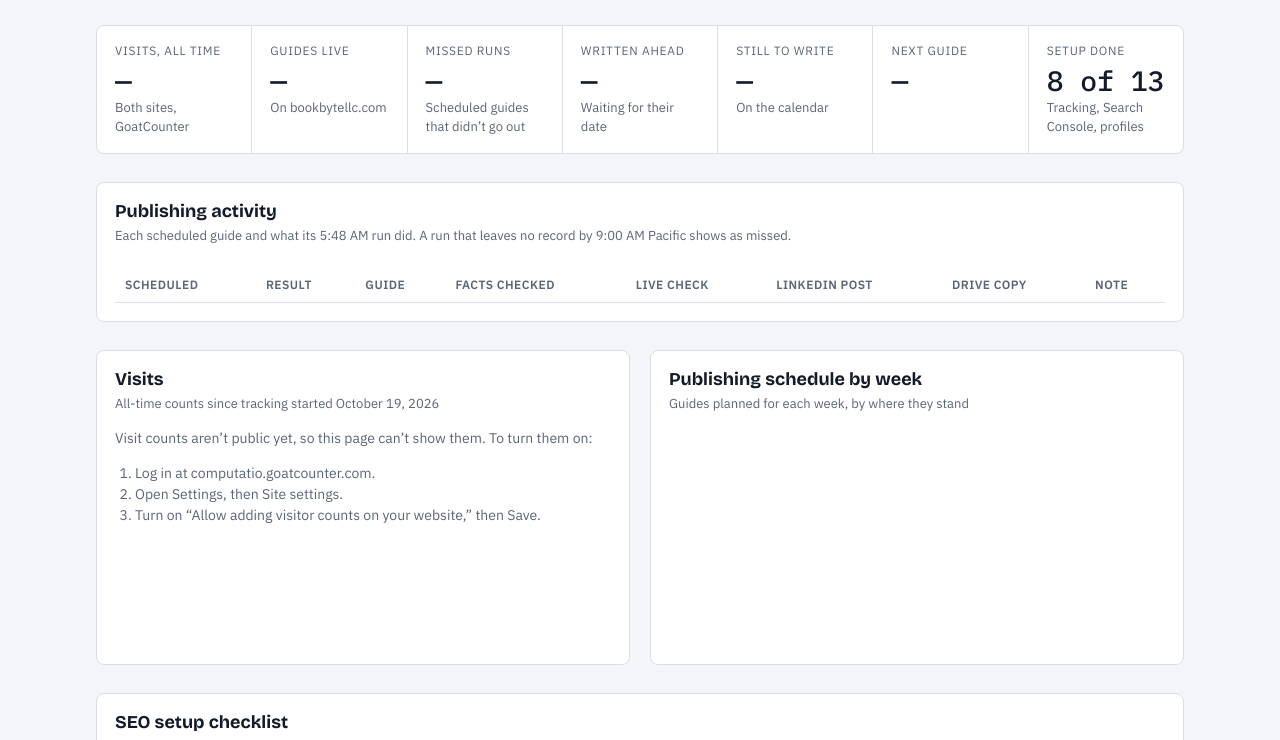
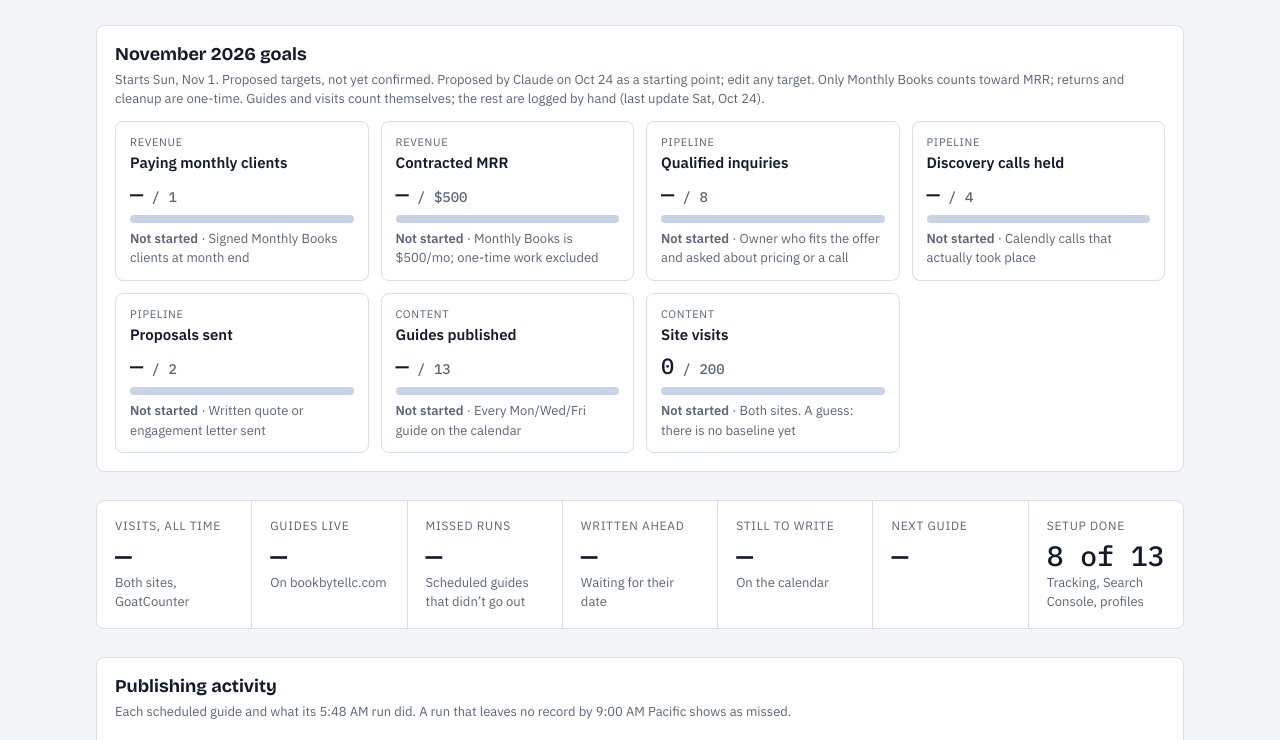
Before and after one commit to rogenie/rogeniecordero.com, a plain HTML site: page computatio/index.html in a window 1280 px wide. Shown: the part 89-829 px from the top of the page. Drawn offline with nearby package versions, Linux system fonts and the light colour scheme; no server answers.

Commit message:
Add monthly goals panel and rename to Computatio 88 Million Dashboard
Co-Authored-By: Claude Opus 5.5 <noreply@anthropic.com>
Claude-Session: https://claude.ai/code/session_0152CAMzdCcfeY6ueSCcMRfU

```diff
--- /dev/null
+++ b/computatio/goals.json
@@ -0,0 +1,19 @@
+{
+ "updated": "2026-10-24",
+ "months": [
+  {
+   "month": "2026-11",
+   "status": "proposed",
+   "note": "Proposed by Claude on Oct 24 as a starting point; edit any target. Only Monthly Books counts toward MRR; returns and cleanup are one-time.",
+   "goals": [
+    {"key": "clients", "label": "Paying monthly clients", "group": "Revenue", "target": 1, "actual": null, "unit": "count", "source": "manual", "note": "Signed Monthly Books clients at month end"},
+    {"key": "mrr", "label": "Contracted MRR", "group": "Revenue", "target": 500, "actual": null, "unit": "usd", "source": "manual", "note": "Monthly Books is $500/mo; one-time work excluded"},
+    {"key": "inquiries", "label": "Qualified inquiries", "group": "Pipeline", "target": 8, "actual": null, "unit": "count", "source": "manual", "note": "Owner who fits the offer and asked about pricing or a call"},
+    {"key": "calls", "label": "Discovery calls held", "group": "Pipeline", "target": 4, "actual": null, "unit": "count", "source": "manual", "note": "Calendly calls that actually took place"},
+    {"key": "proposals", "label": "Proposals sent", "group": "Pipeline", "target": 2, "actual": null, "unit": "count", "source": "manual", "note": "Written quote or engagement letter sent"},
+    {"key": "guides", "label": "Guides published", "group": "Content", "target": 13, "actual": null, "unit": "count", "source": "status", "note": "Every Mon/Wed/Fri guide on the calendar"},
+    {"key": "visits", "label": "Site visits", "group": "Content", "target": 200, "actual": null, "unit": "count", "source": "goatcounter", "note": "Both sites. A guess: there is no baseline yet"}
+   ]
+  }
+ ]
+}
--- a/computatio/index.html
+++ b/computatio/index.html
@@ -4,7 +4,7 @@
 <meta charset="utf-8">
 <meta name="viewport" content="width=device-width,initial-scale=1">
 <meta name="robots" content="noindex">
-<title>Computatio SEO Scorecard</title>
+<title>Computatio 88 Million Dashboard</title>
 <link rel="stylesheet" href="https://fonts.googleapis.com/css2?family=Bricolage+Grotesque:opsz,wght@12..96,500;12..96,700&family=IBM+Plex+Sans:wght@400;500;600&family=IBM+Plex+Mono:wght@400;500&display=swap">
 <style>
 /* Layout: one column. Headline totals, then visits and the weekly schedule side by side, then the setup checklist and the guide calendar. Same tokens as /9nthdimension. */
@@ -74,6 +74,21 @@ td.num{font-family:var(--mono);font-variant-numeric:tabular-nums;white-space:now
 .vrow{display:grid;grid-template-columns:minmax(0,1fr) 3.5rem;gap:10px;align-items:center;font-size:14px}
 .vrow .bar{height:8px;border-radius:4px;background:var(--accent);margin-top:4px;min-width:2px}
 .vrow .t{overflow:hidden;text-overflow:ellipsis;white-space:nowrap}
+.ghead{display:flex;flex-wrap:wrap;gap:8px 16px;align-items:center;justify-content:space-between}
+.ghead select{font:14px var(--body);color:var(--fg);background:var(--surface);border:1px solid var(--line);border-radius:6px;padding:4px 8px}
+.goals{display:grid;grid-template-columns:repeat(auto-fit,minmax(min(100%,230px),1fr));gap:12px;margin-top:4px}
+.goal{border:1px solid var(--line);border-radius:8px;padding:12px 14px;min-width:0}
+.goal .grp{font-size:11px;letter-spacing:.06em;text-transform:uppercase;color:var(--muted)}
+.goal .gl{font-weight:600;margin-top:2px}
+.goal .gv{font:500 22px/1.2 var(--mono);font-variant-numeric:tabular-nums;margin-top:6px}
+.goal .gv span{font-size:14px;color:var(--muted)}
+.goal .track{position:relative;height:8px;border-radius:4px;background:var(--soft);margin:8px 0 6px;overflow:hidden}
+.goal .fill{height:100%;border-radius:4px;background:var(--accent)}
+.goal.met .fill{background:var(--up)}
+.goal .pace{position:absolute;top:-2px;bottom:-2px;width:2px;background:var(--fg);opacity:.55}
+.goal .gs{font-size:13px;color:var(--muted)}
+.goal .gs b{font-weight:600}
+.g-met{color:var(--up)} .g-behind{color:var(--warn)} .g-nolog{color:var(--muted)}
 @media (max-width:640px){.hide-narrow{display:none}}
 </style>
 </head>
@@ -81,11 +96,20 @@ td.num{font-family:var(--mono);font-variant-numeric:tabular-nums;white-space:now
 <div class="wrap">
   <header>
     <div>
-      <h1>Computatio SEO scorecard</h1>
+      <h1>Computatio 88 Million Dashboard</h1>
       <p class="sub" id="takeaway">Loading&hellip;</p>
     </div>
     <div class="stamp" id="stamp"></div>
   </header>
+
+  <section class="panel" id="goals-card">
+    <div class="ghead">
+      <h2 id="g-title">Monthly goals</h2>
+      <select id="g-month" aria-label="Month" hidden></select>
+    </div>
+    <p class="note" id="g-note">Loading&hellip;</p>
+    <div class="goals" id="goals"></div>
+  </section>
 
   <section class="totals" aria-label="Headline figures">
     <div class="tot"><div class="lab">Visits, all time</div><div class="big" id="t-visits">&mdash;</div><div class="small">Both sites, GoatCounter</div></div>
@@ -258,8 +282,78 @@ td.num{font-family:var(--mono);font-variant-numeric:tabular-nums;white-space:now
     $('setup-note').textContent = 'Updated ' + fmtDay(data.updated) + '. Measurement steps come first: without them there’s no way to tell what the guides are doing.';
   }
 
-  async function count(path){
-    const r = await fetch(GC + '/counter/' + encodeURIComponent(path) + '.json');
+  const usd = new Intl.NumberFormat('en-US',{style:'currency',currency:'USD',maximumFractionDigits:0});
+  const monthName = m => new Date(m + '-01T00:00:00Z').toLocaleDateString('en-US',{timeZone:'UTC',month:'long',year:'numeric'});
+  const thisMonth = today.slice(0,7);
+  const daysIn = m => new Date(Date.UTC(+m.slice(0,4), +m.slice(5,7), 0)).getUTCDate();
+
+  function pickMonth(months){
+    const keys = months.map(m => m.month).sort();
+    return keys.find(k => k === thisMonth) || keys.find(k => k > thisMonth) || keys[keys.length - 1];
+  }
+
+  async function drawGoals(){
+    const data = state.goals; if (!data || !data.months.length) return;
+    const sel = $('g-month');
+    if (!sel.options.length){
+      [...data.months].sort((a,b) => a.month < b.month ? 1 : -1).forEach(m => { const o = el('option', sel, monthName(m.month)); o.value = m.month; });
+      sel.value = pickMonth(data.months);
+      sel.hidden = data.months.length < 2;
+      sel.addEventListener('change', drawGoals);
+    }
+    const mo = data.months.find(m => m.month === sel.value);
+    const phase = mo.month < thisMonth ? 'past' : mo.month > thisMonth ? 'future' : 'now';
+    const elapsed = phase === 'past' ? 1 : phase === 'future' ? 0 : Number(today.slice(8,10)) / daysIn(mo.month);
+    $('g-title').textContent = monthName(mo.month) + ' goals';
+    let note = phase === 'future' ? 'Starts ' + fmtDay(mo.month + '-01') + '. ' : '';
+    if (mo.status === 'proposed') note += 'Proposed targets, not yet confirmed. ';
+    note += (mo.note || '') + ' Guides and visits count themselves; the rest are logged by hand (last update ' + fmtDay(data.updated) + ').';
+    $('g-note').textContent = note;
+
+    const inMonth = i => i.date.slice(0,7) === mo.month;
+    let visits = null;
+    if (mo.goals.some(g => g.source === 'goatcounter') && phase !== 'future'){
+      const end = phase === 'past' ? mo.month + '-' + daysIn(mo.month) : today;
+      visits = await count('TOTAL', '?start=' + mo.month + '-01&end=' + end).catch(() => null);
+    }
+    const box = $('goals'); box.textContent = '';
+    mo.goals.forEach(g => {
+      let actual = g.actual, expected = g.target * elapsed, why = '';
+      if (g.source === 'status'){
+        if (state.items){
+          actual = state.items.filter(i => inMonth(i) && i.state === 'live').length;
+          expected = state.items.filter(i => inMonth(i) && i.date <= today).length;
+        } else why = 'Schedule didn’t load';
+      }
+      if (g.source === 'goatcounter'){
+        actual = phase === 'future' ? 0 : visits;
+        if (actual == null) why = 'Visit counts aren’t public yet';
+      }
+      const fmt = v => g.unit === 'usd' ? usd.format(v) : n.format(v);
+      const card = el('div', box, null, 'goal');
+      el('div', card, g.group, 'grp');
+      el('div', card, g.label, 'gl');
+      const gv = el('div', card, null, 'gv');
+      gv.appendChild(document.createTextNode(actual == null ? '—' : fmt(actual)));
+      el('span', gv, ' / ' + fmt(g.target));
+      const tr = el('div', card, null, 'track');
+      el('div', tr, null, 'fill').style.width = (actual == null ? 0 : Math.min(1, actual / g.target) * 100) + '%';
+      if (phase === 'now') el('div', tr, null, 'pace').style.left = 'calc(' + Math.min(1, expected / g.target) * 100 + '% - 1px)';
+      let st, cls;
+      if (actual != null && actual >= g.target){ st = 'Met'; cls = 'g-met'; card.classList.add('met'); }
+      else if (phase === 'future'){ st = 'Not started'; cls = 'g-nolog'; }
+      else if (actual == null){ st = why || 'Not logged yet'; cls = 'g-nolog'; }
+      else if (phase === 'past'){ st = 'Missed'; cls = 'g-behind'; }
+      else if (actual >= Math.floor(expected)){ st = 'On track'; cls = 'g-met'; }
+      else { st = 'Behind pace'; cls = 'g-behind'; }
+      const gs = el('div', card, null, 'gs');
+      el('b', gs, st, cls);
+      if (g.note) gs.appendChild(document.createTextNode(' · ' + g.note));
+    });
+  }
+
+  async function count(path, qs){
+    const r = await fetch(GC + '/counter/' + encodeURIComponent(path) + '.json' + (qs || ''));
     if (r.status === 404) return 0;
     if (!r.ok) throw new Error(r.status);
     const j = await r.json();
@@ -353,13 +447,16 @@ td.num{font-family:var(--mono);font-variant-numeric:tabular-nums;white-space:now
       state.items = d.items.map(i => Object.assign({}, i, {state: stateOf(i)}));
       state.runs = d.runs || [];
     }),
-    fetch('setup.json', {cache:'no-store'}).then(r => r.json()).then(drawSetup)
+    fetch('setup.json', {cache:'no-store'}).then(r => r.json()).then(drawSetup),
+    fetch('goals.json', {cache:'no-store'}).then(r => r.json()).then(d => { state.goals = d; })
   ]).then(res => {
     if (res[0].status === 'rejected'){
       $('takeaway').textContent = 'The guide schedule didn’t load from bookbytellc.com. Reload the page to try again.';
       $('takeaway').className = 'sub err';
     }
+    if (res[2].status === 'rejected'){ $('g-note').textContent = 'Goals didn’t load. Reload the page to try again.'; $('g-note').className = 'note err'; }
     rerender();
+    drawGoals();
     drawVisits();
   });
 
```
